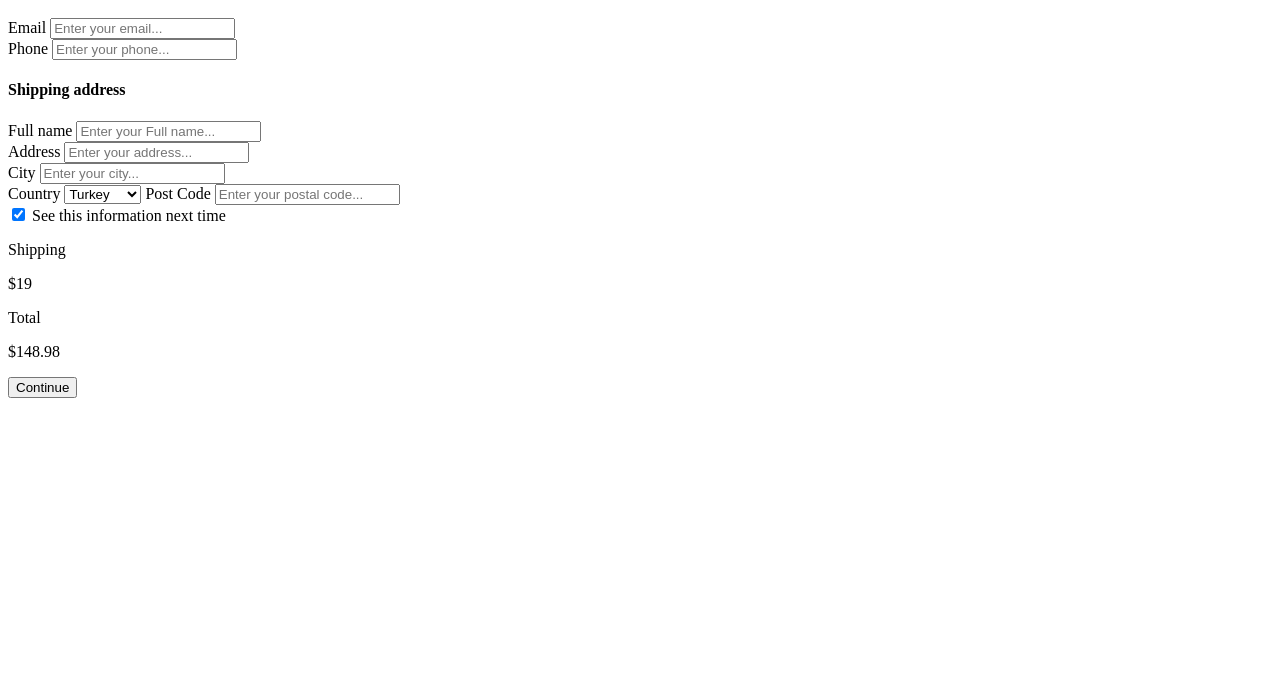
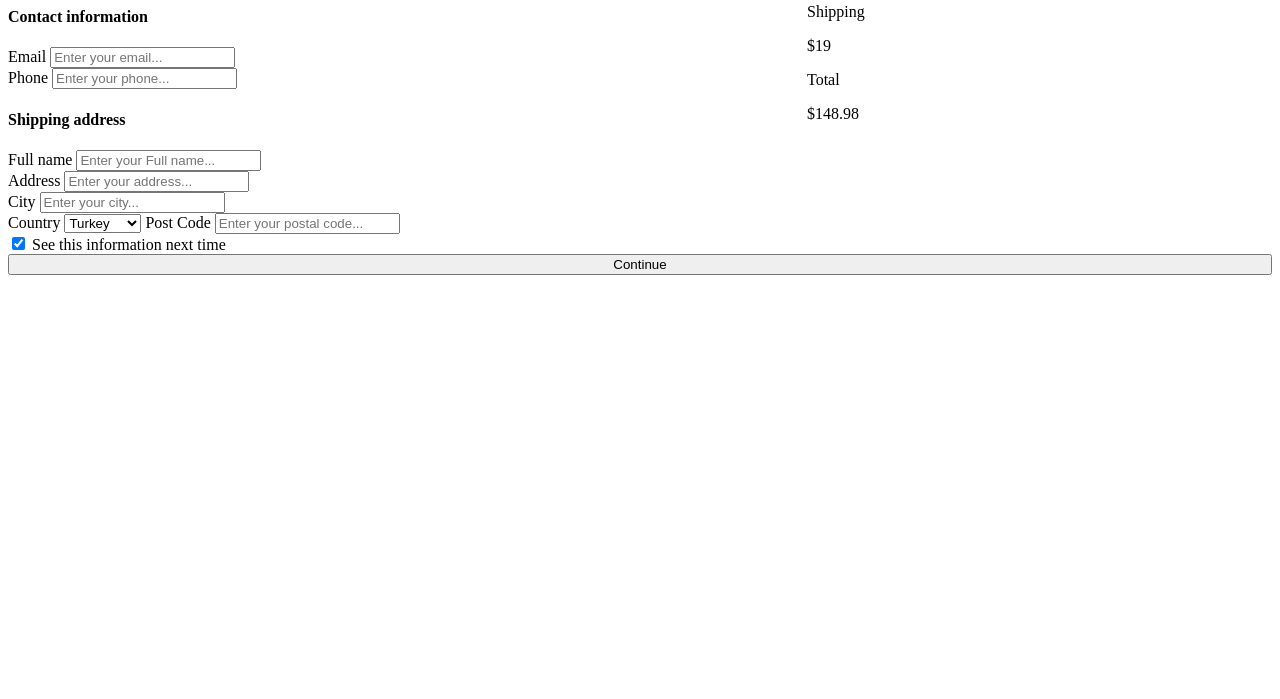
Before and after one commit to EnginKosure/cw_projects, a plain HTML site: page codding_challenge_Checkout/index.html in a window 1280 px wide. Shown: the part 101-800 px from the top of the page. Drawn offline with Linux system fonts and the light colour scheme.

Commit message:
main css done

```diff
--- a/codding_challenge_Checkout/index.html
+++ b/codding_challenge_Checkout/index.html
@@ -4,6 +4,7 @@
     <meta charset="UTF-8" />
     <meta name="viewport" content="width=device-width, initial-scale=1.0" />
     <title>Checkout Page</title>
+    <link rel="stylesheet" href="./style.css" />
   </head>
   <body>
     <main>
--- a/codding_challenge_Checkout/sass/style.scss
+++ b/codding_challenge_Checkout/sass/style.scss
@@ -0,0 +1,19 @@
+main {
+  display: grid;
+  grid-template-areas:
+    "header header"
+    "contact product"
+    "button button";
+  h4 {
+    grid-area: header;
+  }
+  section {
+    grid-area: contact;
+  }
+  aside {
+    grid-area: product;
+  }
+  button {
+    grid-area: button;
+  }
+}
```
Also changed, not shown: codding_challenge_Checkout/style.css, 1 other file.
